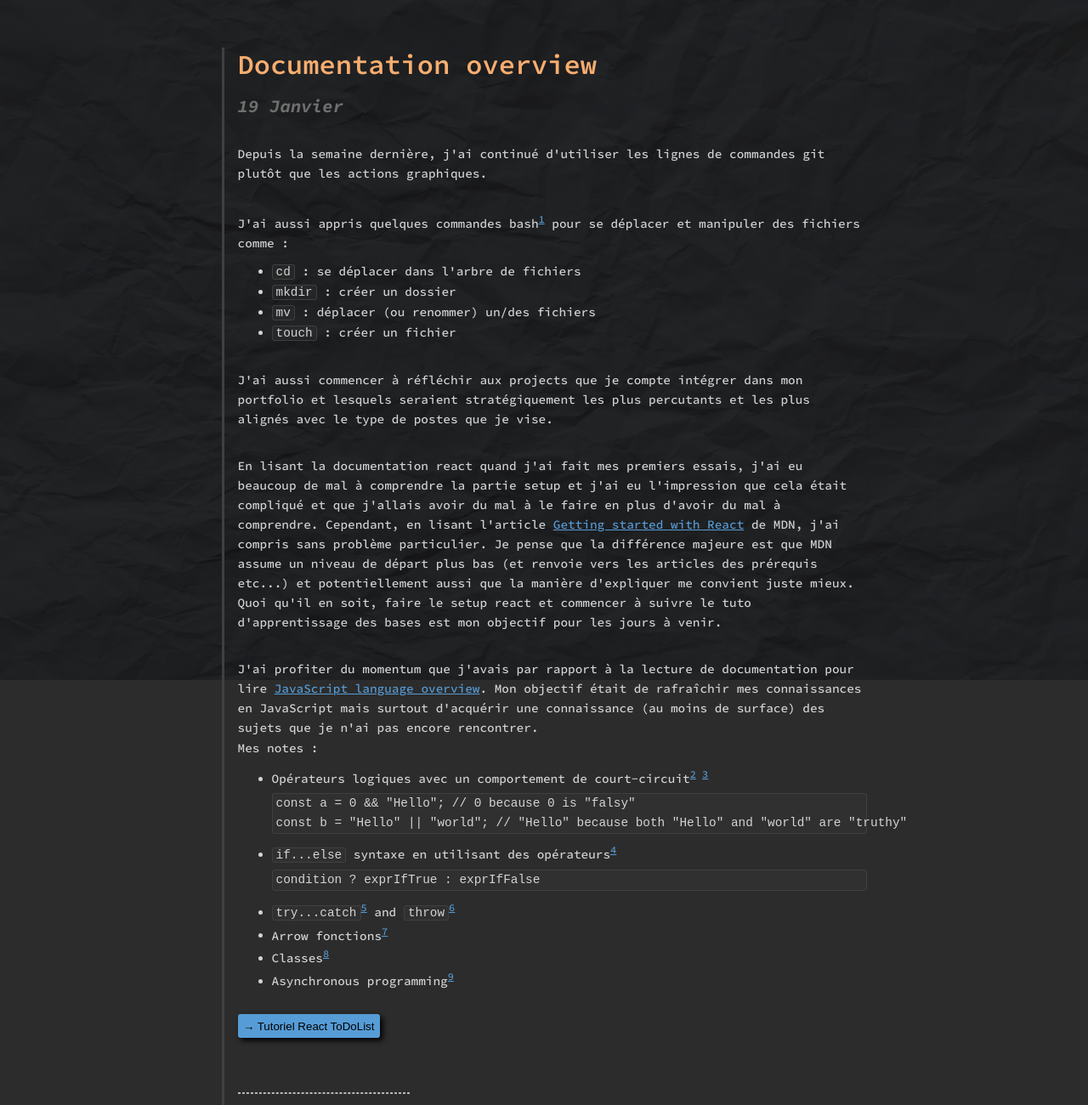
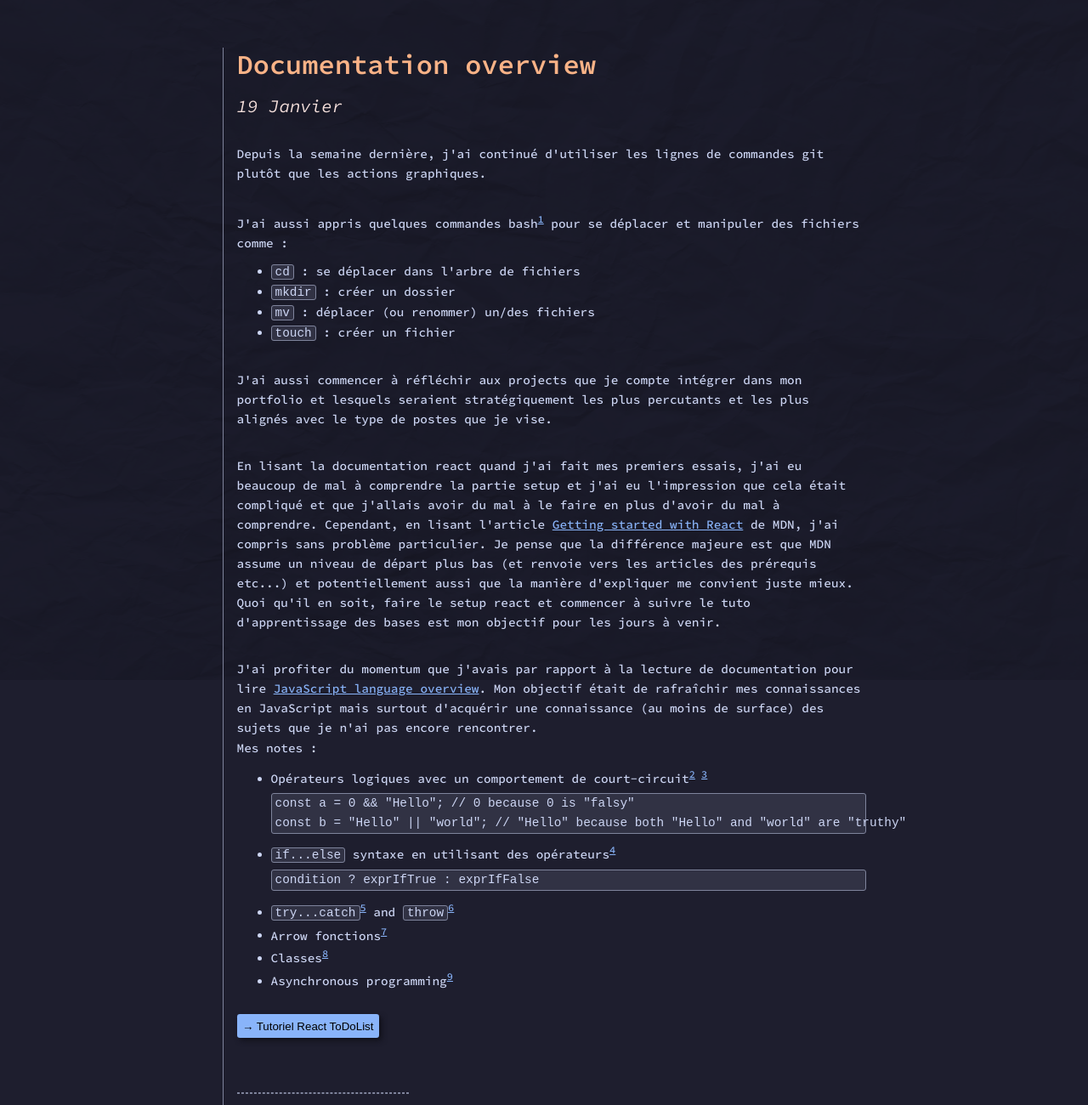
Before and after one commit to elinaliault-maker/journal-d-apprentissage, a React (Vite) app in the folder journal-app/: page /doc-overview in a window 1280 px wide. Shown: the top 1300 px of the page at 85% size. Built offline with nearby package versions, Linux system fonts and the light colour scheme.

Commit message:
Change of color palette & addition of :root

```diff
--- a/journal-app/src/App.css
+++ b/journal-app/src/App.css
@@ -1,6 +1,17 @@
+:root {
+    --base: #1e1e2e;
+    --overlay-1: #7f849c;
+    --surface-0: #313244;
+    --text: #cdd6f4;
+    --crust: #11111b;
+    --peach: #fab387;
+    --mauve: #cba6f7;
+    --blue: #89b4fa;
+    --rosewater: #f5e0dc;
+}
+
 body {
-    /* VS Code base color 1e1e1e with 6% tint */
-    background-color: #2c2c2c;
+    background-color: var(--base);
     margin: 0;
 }
 #background-texture {
@@ -11,13 +22,13 @@ body {
     height: 100%;
     aspect-ratio: unset;
     mix-blend-mode: multiply;
-    opacity: 80%;
+    opacity: 40%;
 }
 .markdown {
     max-width: 740px;
     margin: 3.5rem auto;
     padding-left: 1rem;
-    border-left: 3px solid #404040;
+    border-left: 1px solid var(--overlay-1);
 
     font-family: "Source Code Pro", monospace;
     font-optical-sizing: auto;
@@ -25,7 +36,7 @@ body {
     font-style: normal;
     line-height: 1.6;
     font-size: 0.9rem;
-    color: #d4d4d4;
+    color: var(--text);
 }
 
 .markdown h1{
@@ -34,13 +45,14 @@ body {
     font-weight: 600;
     font-size: 2rem;
     margin-top: 0;
-    color: #F8AD6F;
+    color: var(--peach);
 }
 .markdown h2 {
     line-height: 1.25;
     font-size: 1.3rem;
+    font-weight: normal;
     margin-top: 0;
-    color: #6F6F6F;
+    color: var(--rosewater);
 }
 
 .markdown p {
@@ -56,7 +68,7 @@ body {
 }
 
 .markdown a {
-    color: #569CD6;
+    color: var(--blue);
     text-decoration: underline;
 }
 .markdown a:hover {
@@ -70,11 +82,10 @@ body {
 #footnotes hr {
     width: 200px;
     margin: 0;
-    border: 1px dashed #b7b7b7;
+    border: 1px dashed var(--overlay-1);
 }
 #footnotes p {
     font-size: 0.8rem;
-    color: #b7b7b7;
 }
 #footnotes p:first-of-type {
     margin-bottom: 0.6rem;
@@ -85,15 +96,15 @@ body {
 
 /* code in a paragraph */
 code {
-  background-color: #40404037;
-  border: 1px solid #404040;
+  background-color: var(--surface-0);
+  border: 1px solid var(--overlay-1);
   border-radius: 3px;
   padding: 0 4px;
 }
 /* code block */
 pre {
-    background-color: #40404037;
-    border: 1px solid #404040;
+    background-color: var(--surface-0);
+    border: 1px solid var(--overlay-1);
     border-radius: 3px;
     padding: 0 4px;
     margin-top: 0.3rem;
@@ -113,16 +124,16 @@ iframe {
 }
 
 button {
-    background-color: #569CD6;
+    background-color: var(--blue);
     border: none;
     padding: 0.4rem;
     border-radius: 0.2rem;
-    box-shadow: 0.2rem 0.2rem 0.4rem black;
+    box-shadow: 0.2rem 0.2rem 0.4rem var(--crust);
     margin: 0.8rem 0;
 }
 button::before {
     content: "→ ";
 }
 button:hover {
-    box-shadow: 0.1rem 0.1rem 0.2rem black;
+    box-shadow: 0.1rem 0.1rem 0.2rem var(--crust);
 }
```
Also changed, not shown: 1 other file (tests, documents, lock files or other folders).
